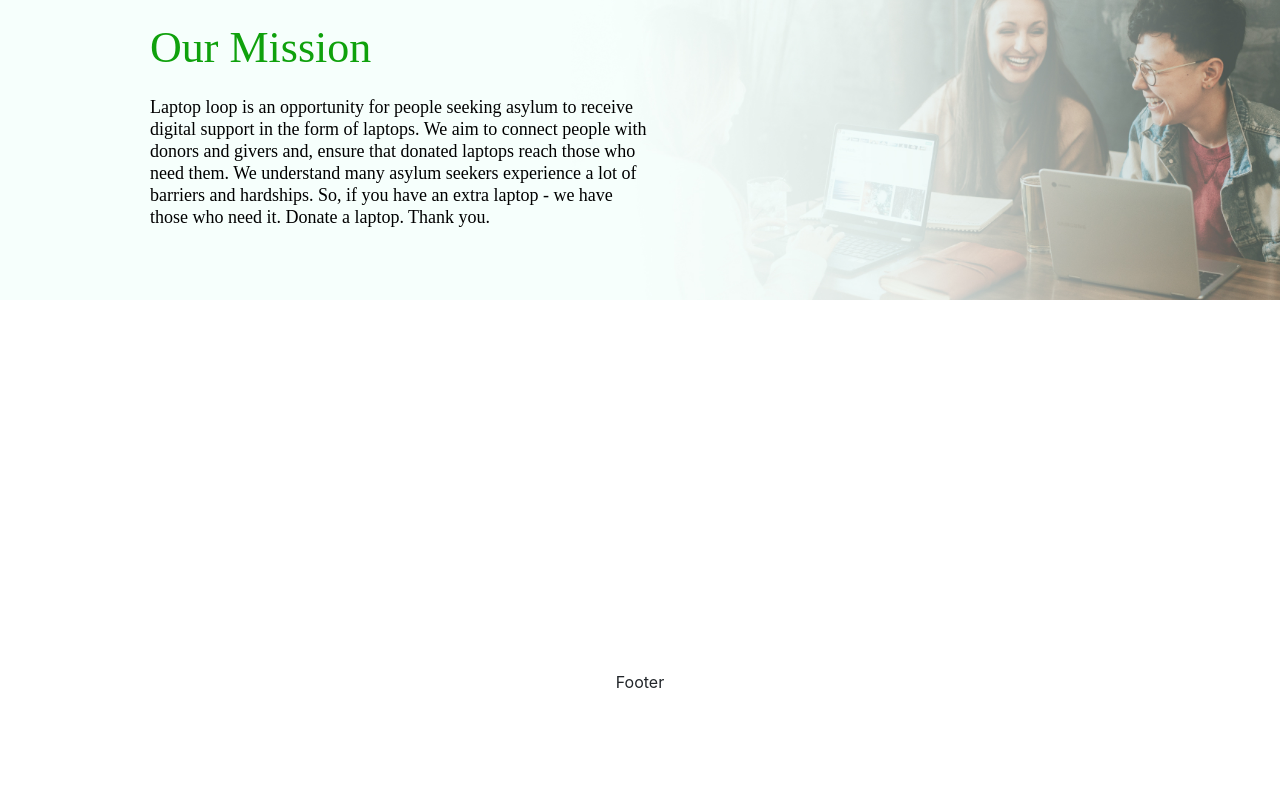
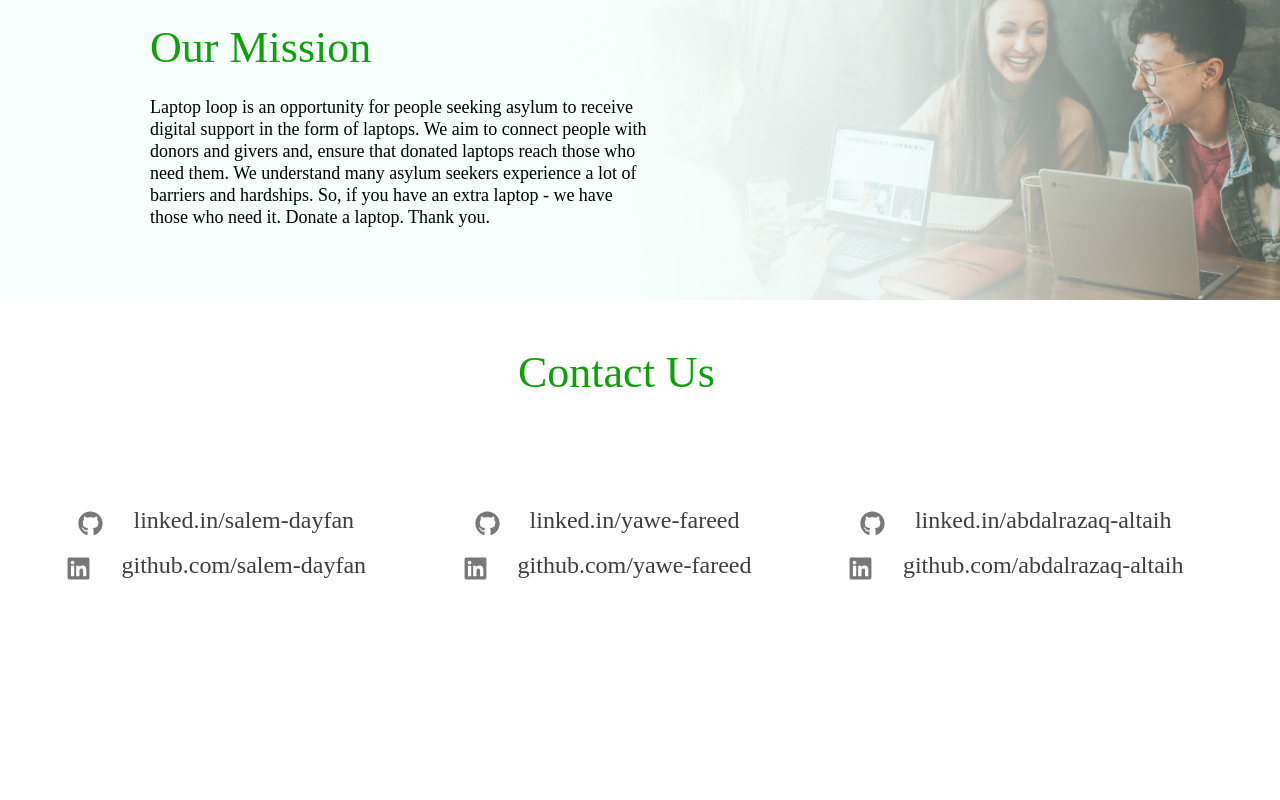
Before and after one commit to Sslim123/tech-roots-project, a React (Create React App) app in the folder client/: page / in a window 1280 px wide. Shown: the part 655-1455 px from the top of the page. Before the commit the page ends 1365 px from the top, so only its background shows below. Built offline with nearby package versions, Linux system fonts and the light colour scheme.

Commit message:
Contact-us-page

```diff
--- a/client/src/index.html
+++ b/client/src/index.html
@@ -5,6 +5,10 @@
 		<meta name="viewport" content="initial-scale=1, width=device-width" />
 		<title>Laptop Loop</title>
 		<link rel="stylesheet" href="https://cdn.jsdelivr.net/npm/bootstrap@4.3.1/dist/css/bootstrap.min.css" integrity="sha384-ggOyR0iXCbMQv3Xipma34MD+dH/1fQ784/j6cY/iJTQUOhcWr7x9JvoRxT2MZw1T" crossorigin="anonymous">
+		<link
+		rel="stylesheet"
+		href="path/to/font-awesome/css/font-awesome.min.css"
+	  />
 
 	</head>
 	<body>
--- a/client/src/pages/Home/Home.js
+++ b/client/src/pages/Home/Home.js
@@ -4,6 +4,7 @@ import Homebody from "../component/homeBody/Homebody";
 import Footer from "../component/footer/Footer";
 import "./Home.css";
 import Mission from "../component/Mission/Mission";
+import ContactUs from "../component/ContactUs/ContactUs";
 
 export function Home() {
 	return (
@@ -12,6 +13,7 @@ export function Home() {
 			<Homebody />
 
 			<Mission />
+			<ContactUs />
 			<Footer />
 		</>
 	);
--- /dev/null
+++ b/client/src/pages/component/ContactUs/ContactUs.css
@@ -0,0 +1,72 @@
+* {
+	margin: 0%;
+	padding: 0%;
+	box-sizing: border-box;
+}
+.contactUs-container {
+	width: 100%;
+	height: 400px;
+
+}
+
+.contactUs-main-card {
+
+	display: flex;
+	flex-direction: column;
+	align-items: center;
+	justify-content: center;
+	text-align: center;
+}
+.contactUs-card {
+	margin-top: 70px;
+	justify-content: space-evenly;
+	width: 100%;
+}
+.contactUs-container p {
+	margin-top: 40px;
+	height: 65px;
+	width: 244px;
+	font-family: Fugaz One;
+	font-size: 44px;
+	font-weight: 400;
+	line-height: 65px;
+	letter-spacing: 0em;
+	text-align: left;
+	font-family: "Fugaz One";
+	font-style: normal;
+	font-weight: 400;
+	font-size: 44px;
+	line-height: 65px;
+
+	color: #0fa10c;
+}
+.contactUs-link {
+	display: flex;
+	justify-content: space-evenly;
+}
+
+.contactUs-link ul li a {
+	font-family: Fredoka;
+	font-size: 24px;
+	font-weight: 400;
+	line-height: 29px;
+	letter-spacing: 0em;
+	text-align: left;
+	font-family: "Fredoka";
+	font-style: normal;
+	font-weight: 400;
+	font-size: 24px;
+	line-height: 29px;
+	color: #3e3e3e;
+	padding: 20px;
+	margin: 10px;
+}
+
+.contact-ul-link li {
+	margin-top: 15px;
+    list-style:  none;
+}
+.contact-icon{
+    font-size: 25px;
+    color: #787878;
+}
--- /dev/null
+++ b/client/src/pages/component/ContactUs/ContactUs.js
@@ -0,0 +1,92 @@
+import React from "react";
+import "./ContactUs.css";
+import { FaGithub, FaLinkedin } from "react-icons/fa";
+function ContactUs() {
+	return (
+		<>
+			<div className="contactUs-container">
+				<div className="contactUs-main-card">
+					<p>Contact Us</p>
+					<div className="contactUs-card">
+						<div className="contactUs-link">
+							<div>
+								<ul className="contact-ul-link">
+									<li className="fa-brands fa-linkedin">
+										<FaGithub className="contact-icon" />
+										<a
+											target="_blank"
+											href="https://www.linkedin.com/in/salem-dayfan-0a9399206"
+											rel="noreferrer"
+										>
+											linked.in/salem-dayfan
+										</a>
+									</li>
+									<li className="fa-brands fa-linkedin">
+										<FaLinkedin className="contact-icon" />
+										<a
+											target="_blank"
+											href="https://github.com/Sslim123"
+											rel="noreferrer"
+										>
+											github.com/salem-dayfan
+										</a>
+									</li>
+								</ul>
+							</div>
+							<div>
+								<ul className="contact-ul-link">
+									<li className="fa-brands fa-linkedin">
+										<FaGithub className="contact-icon" />
+										<a
+											target="_blank"
+											href="https://www.linkedin.com/in/yawe-fareed"
+											rel="noreferrer"
+										>
+											linked.in/yawe-fareed
+										</a>
+									</li>
+									<li className="fa-brands fa-linkedin">
+										<FaLinkedin  className="contact-icon" />
+										<a
+											target="_blank"
+											href="https://github.com/Fareedh-12"
+											rel="noreferrer"
+										>
+											github.com/yawe-fareed
+										</a>
+									</li>
+								</ul>
+							</div>
+							<div>
+								<ul className="contact-ul-link">
+									<li className="fa-brands fa-linkedin">
+										<FaGithub className="contact-icon" />
+										<a
+											target="_blank"
+											href="https://www.linkedin.com/in/abdalrazaq94t/"
+											rel="noreferrer"
+										>
+											linked.in/abdalrazaq-altaih
+										</a>
+									</li>
+									<li className="fa-brands fa-linkedin">
+										<FaLinkedin className="contact-icon" />
+										<a
+											target="_blank"
+											href="https://github.com/Abdalrazaq94"
+											rel="noreferrer"
+										>
+											github.com/abdalrazaq-altaih
+										</a>
+									</li>
+								</ul>
+							</div>
+						</div>
+					</div>
+				</div>
+			</div>
+		</>
+	);
+}
+
+export default ContactUs;
--- a/package.json
+++ b/package.json
@@ -79,6 +79,7 @@
 		"helmet": "^6.0.0",
 		"morgan": "^1.10.0",
 		"pg": "^8.8.0",
+		"react-icons": "^4.6.0",
 		"redirect": "^0.2.0",
 		"winston": "^3.8.1"
 	},
```
Also changed, not shown: 1 other file (tests, documents, lock files or other folders).
